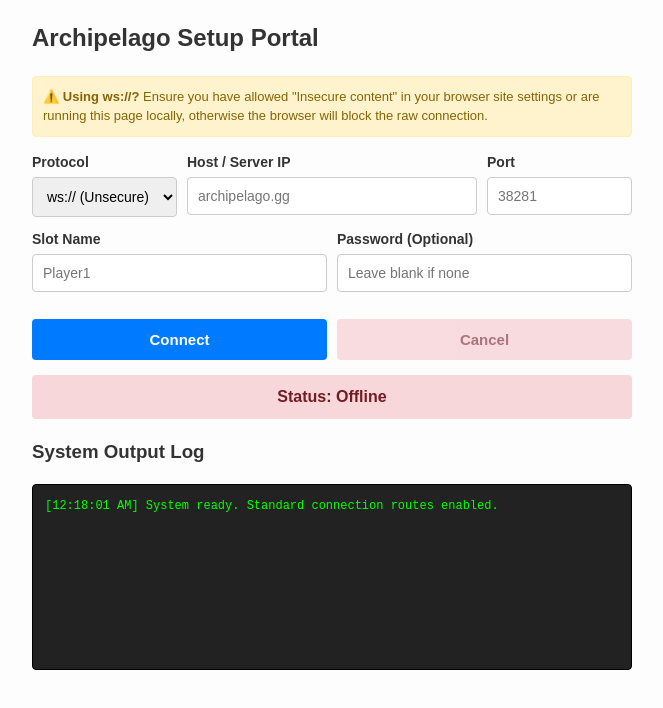
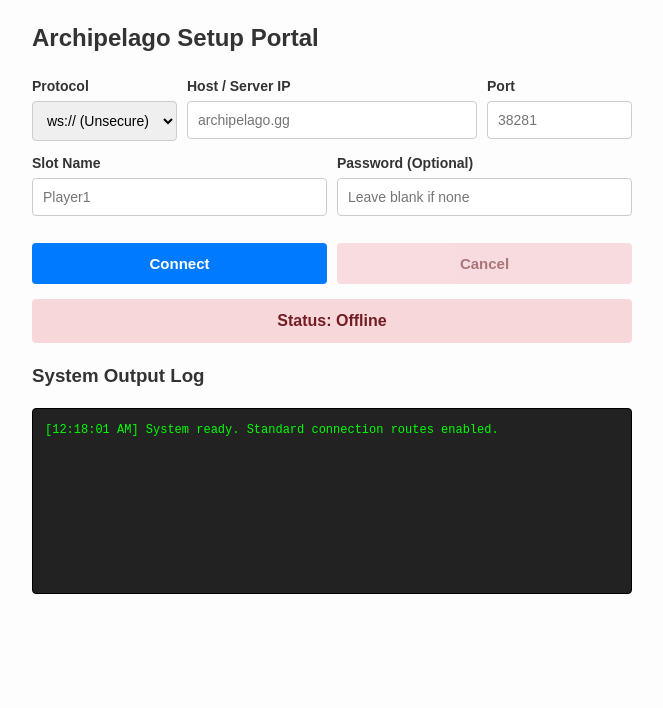
Before and after one commit to RedstoneWarden17/clique-but-big, a plain HTML site: page index.html in a window 1280 px wide. Shown: the whole page, without its empty margins (308-971 px from the left). Drawn offline with Linux system fonts and the light colour scheme.

Commit message:
Remove insecure content warning from login screen
Removed warning message about insecure content from login screen and cleaned up related code.

```diff
--- a/index.html
+++ b/index.html
@@ -43,9 +43,6 @@
     <!-- ================= SCREEN 1: LOGIN ================= -->
     <div id="loginScreen" class="screen active">
         <h2>Archipelago Setup Portal</h2>
-        <div class="warning-box">
-            ⚠️ <strong>Using ws://?</strong> Ensure you have allowed "Insecure content" in your browser site settings or are running this page locally, otherwise the browser will block the raw connection.
-        </div>
 
         <div class="row">
             <div class="field">
@@ -237,8 +234,6 @@
             if (packet.cmd === "ReceivedItems") {
                 packet.items.forEach(item => {
                     if (item.item === 69696968) {
-                        logMessage("✨ SPECIAL ITEM FOUND: Item ID 69696968 unlocked the Clique Button!");
-
                         const btn = document.getElementById('cliqueBtn');
                         if (btn) {
                             btn.disabled = false;
```
